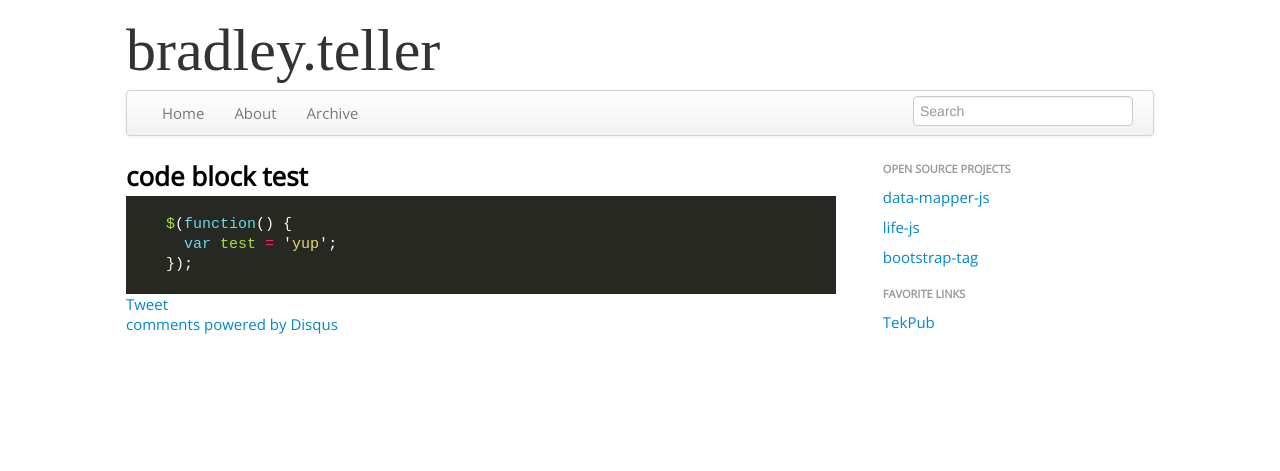
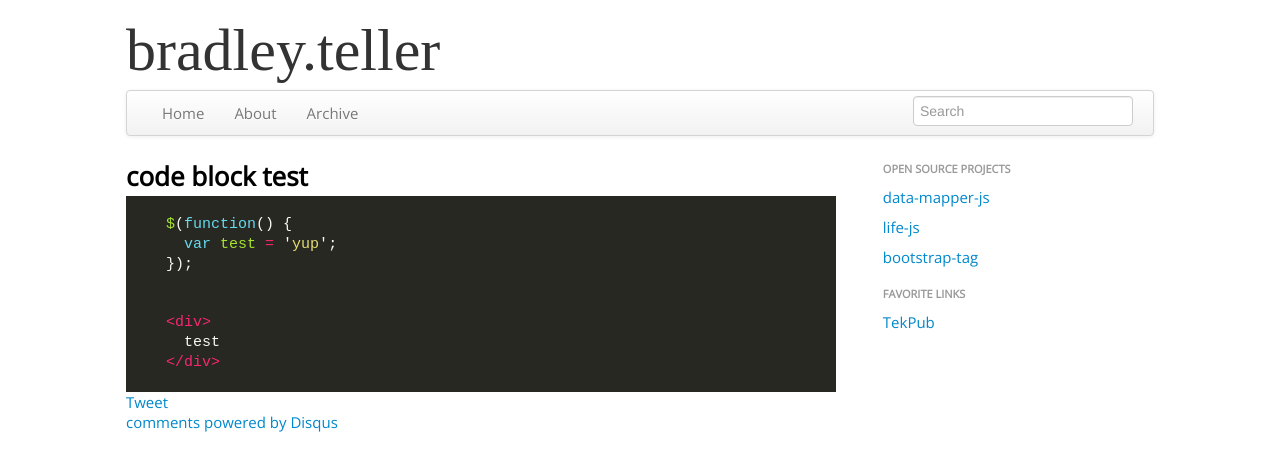
Before and after one commit to bteller/bteller.github.com, a Jekyll site: the page built from drafts/draft2.md, in a window 1280 px wide. Shown: the top 471 px of the page. Built offline with Jekyll 4.4.1, drawn with Linux system fonts in a browser that asks for light colours; nearby versions of some CDN libraries; some web fonts are replaced; Markdown is read by kramdown in place of the engine named in the settings; comment, search, counter and statistics services are not loaded.

Commit message:
another test

````diff
--- a/drafts/draft2.md
+++ b/drafts/draft2.md
@@ -3,8 +3,14 @@ layout: post
 title: code block test
 ---
 
-```javascript
+```js
 $(function() {
   var test = 'yup';
 });
 ```
+
+```html
+<div>
+  test
+</div>
+```
````
